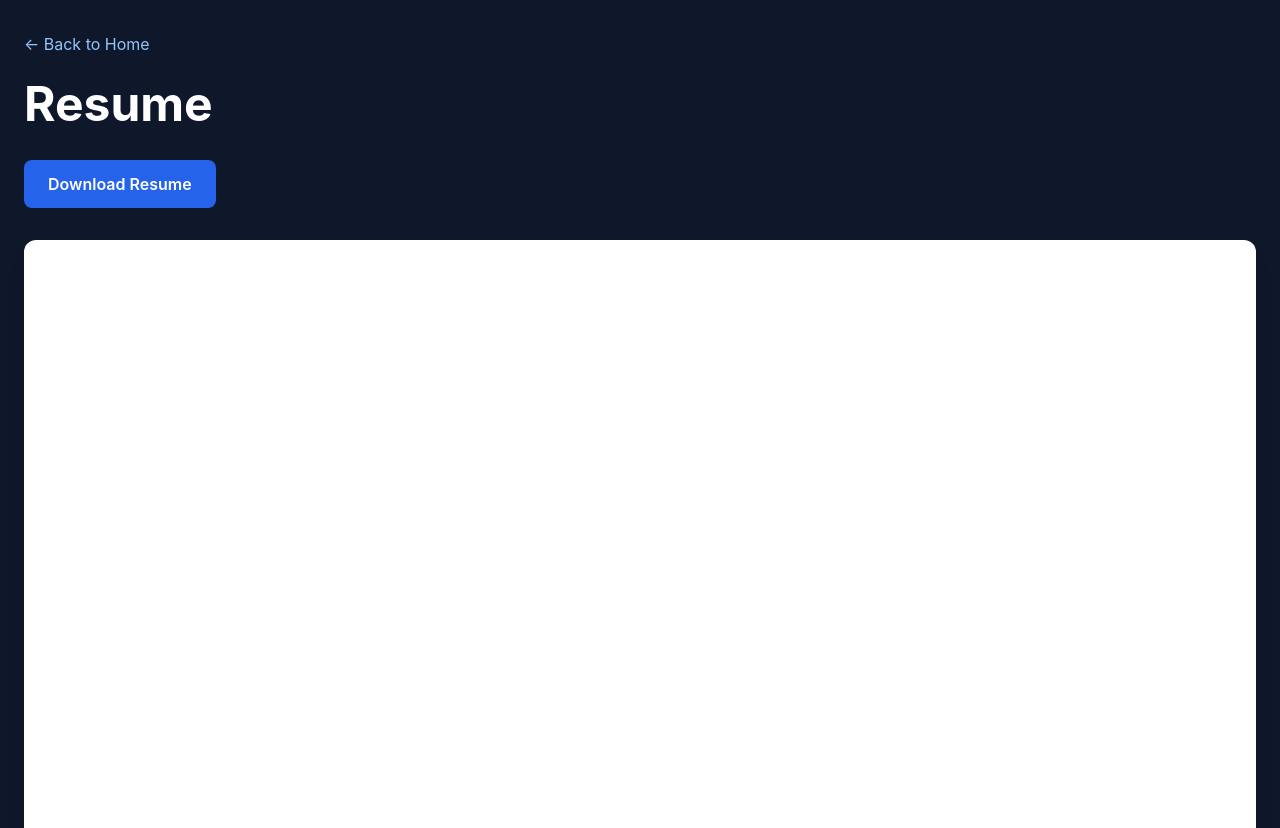
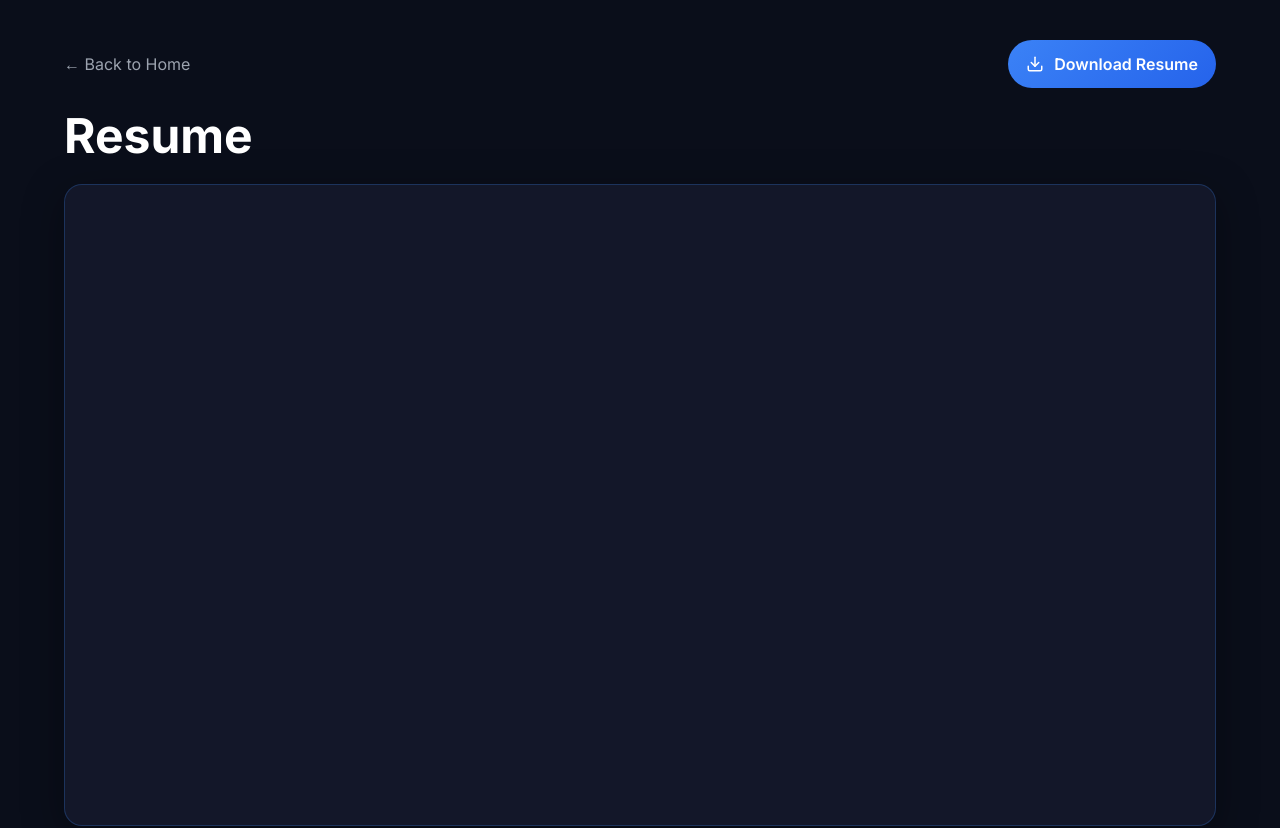
Before and after one commit to pramukhmolugu/portfolio, a Next.js app: page /resume in a window 1280 px wide. Shown: the top 828 px of the page. Built offline with nearby package versions, Linux system fonts and the light colour scheme.

Commit message:
Update resume.js

```diff
--- a/pages/resume.js
+++ b/pages/resume.js
@@ -1,42 +1,97 @@
 import Link from "next/link";
-import { useRouter } from "next/router";
+import Head from "next/head";
 
 export default function Resume() {
-  const router = useRouter();
-
-  // Works on BOTH Vercel and GitHub Pages (if you ever add a basePath later)
-  const pdfUrl = `${router.basePath}/Pramukh_Resume_DE_Professional.pdf`;
+  const pdfPath = "/Pramukh_Resume_DE_Professional.pdf";
 
   return (
-    <div className="min-h-screen bg-[#0f172a] text-white">
-      <div className="max-w-7xl mx-auto px-6 py-8">
-        {/* Back to Home */}
-        <Link href="/" className="text-blue-300 hover:text-blue-200 inline-block">
+    <>
+      <Head>
+        <title>Resume - Pramukh Chandra Molugu</title>
+        <meta name="viewport" content="width=device-width, initial-scale=1" />
+      </Head>
+
+      <div className="min-h-screen bg-[#0a0e1a] text-white px-6 py-10">
+        <style jsx global>{`
+          @import url("https://fonts.googleapis.com/css2?family=Inter:wght@300;400;500;600;700;800&display=swap");
+          body {
+            font-family: "Inter", sans-serif;
+          }
+          .card {
+            background: rgba(26, 31, 53, 0.6);
+            border: 1px solid rgba(59, 130, 246, 0.25);
+            box-shadow: 0 10px 40px rgba(0, 0, 0, 0.35);
+            border-radius: 18px;
+            overflow: hidden;
+          }
+          .btn {
+            background: linear-gradient(135deg, #3b82f6 0%, #2563eb 100%);
+            padding: 12px 18px;
+            border-radius: 999px;
+            font-weight: 600;
+            color: white;
+            text-decoration: none;
+            display: inline-flex;
+            align-items: center;
+            gap: 10px;
+            transition: transform 0.2s ease, box-shadow 0.2s ease;
+          }
+          .btn:hover {
+            transform: translateY(-1px);
+            box-shadow: 0 10px 30px rgba(59, 130, 246, 0.35);
+          }
+          .subtle {
+            color: #9ca3af;
+          }
+        `}</style>
+
+        <div className="max-w-6xl mx-auto">
+          {/* Top row */}
+          <div className="flex items-center justify-between mb-6">
+            <Link href="/" className="subtle hover:text-white transition-colors">
               ← Back to Home
             </Link>
 
-        {/* Page Title */}
-        <h1 className="text-5xl font-bold mt-6 mb-8">Resume</h1>
-
-        {/* Download Button */}
-        <a
-          href={pdfUrl}
-          download
-          className="inline-flex items-center gap-2 bg-blue-600 hover:bg-blue-500 text-white px-6 py-3 rounded-lg font-semibold transition"
+            <a className="btn" href={pdfPath} download>
+              {/* download icon */}
+              <svg
+                width="18"
+                height="18"
+                viewBox="0 0 24 24"
+                fill="none"
+                stroke="currentColor"
+                strokeWidth="2"
+                strokeLinecap="round"
+                strokeLinejoin="round"
               >
+                <path d="M21 15v4a2 2 0 0 1-2 2H5a2 2 0 0 1-2-2v-4" />
+                <path d="M7 10l5 5 5-5" />
+                <path d="M12 15V3" />
+              </svg>
               Download Resume
             </a>
+          </div>
+
+          <h1 className="text-5xl font-bold mb-6">Resume</h1>
 
           {/* PDF Viewer */}
-        <div className="mt-8 rounded-xl overflow-hidden border border-white/10 bg-white shadow-xl">
+          <div className="card">
+            <div className="w-full" style={{ height: "80vh" }}>
               <iframe
-            src={pdfUrl}
+                src={pdfPath}
                 title="Resume PDF"
-            className="w-full"
-            style={{ height: "85vh", border: "none" }}
+                width="100%"
+                height="100%"
+                style={{ border: "none" }}
               />
             </div>
           </div>
+
+          <p className="subtle mt-4 text-sm">
+            If the PDF doesn’t render in your browser, use the download button.
+          </p>
         </div>
+      </div>
+    </>
   );
 }
```
Lines whose indentation alone changed are shown as unchanged.
